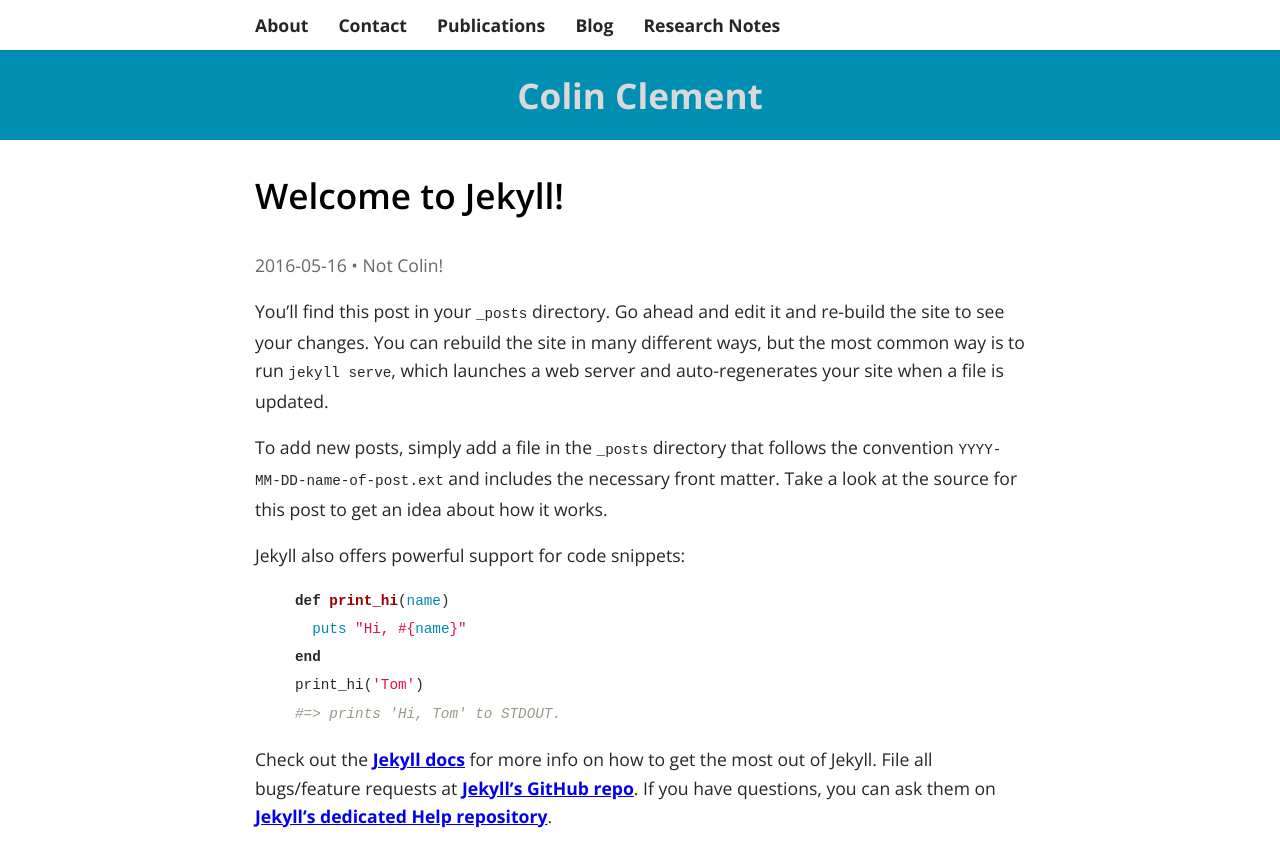
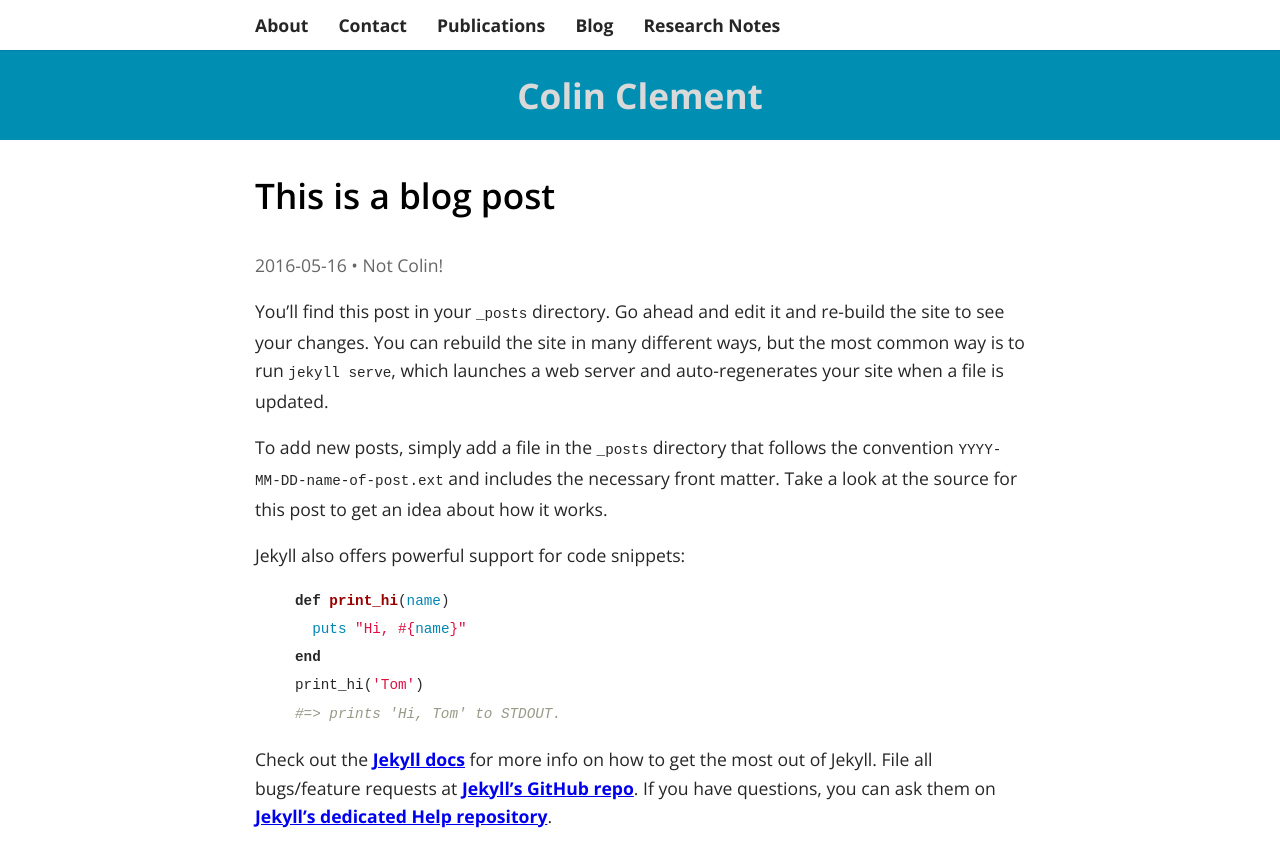
Before and after one commit to colinclement/cbclement, a Jekyll site: the page built from blog/_posts/2016-05-16-welcome-to-jekyll.markdown, in a window 1280 px wide and 900 px high. Shown: the top 867 px of the window. Built offline with Jekyll 4.4.1, drawn with Linux system fonts in a browser that asks for light colours.

Commit message:
update categories

```diff
--- a/blog/_posts/2016-05-16-welcome-to-jekyll.markdown
+++ b/blog/_posts/2016-05-16-welcome-to-jekyll.markdown
@@ -1,10 +1,9 @@
 ---
 layout: post
-category: blog
-title:  "Welcome to Jekyll!"
+categories: blog
+title:  "This is a blog post"
 date:   2016-05-16 21:09:14
 author: Not Colin!
-categories: jekyll update
 ---
 
 You’ll find this post in your `_posts` directory. Go ahead and edit it and re-build the site to see your changes. You can rebuild the site in many different ways, but the most common way is to run `jekyll serve`, which launches a web server and auto-regenerates your site when a file is updated.
--- a/research_notes/_posts/2016-05-17-test-jekyll.markdown
+++ b/research_notes/_posts/2016-05-17-test-jekyll.markdown
@@ -1,10 +1,9 @@
 ---
 layout: post
-category: notes
+categories: notes
 title:  "Testing separation of blog and notes!"
 date:   2016-06-16 12:09:14
 author: Not Colin!
-categories: research
 ---
 
 You’ll find this post in your `_posts` directory. Go ahead and edit it and re-build the site to see your changes. You can rebuild the site in many different ways, but the most common way is to run `jekyll serve`, which launches a web server and auto-regenerates your site when a file is updated.
```
Also changed, not shown: 4 other files.
